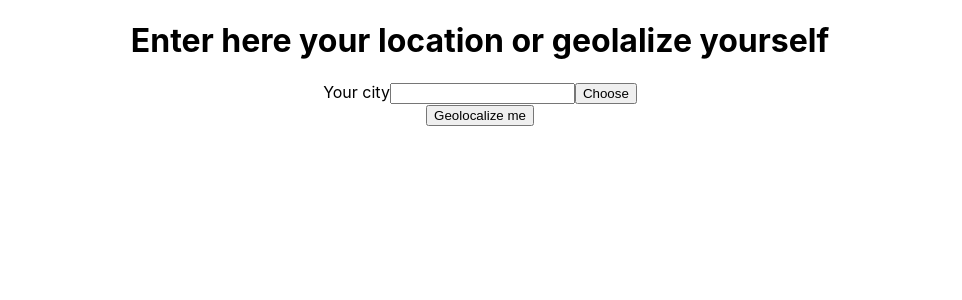
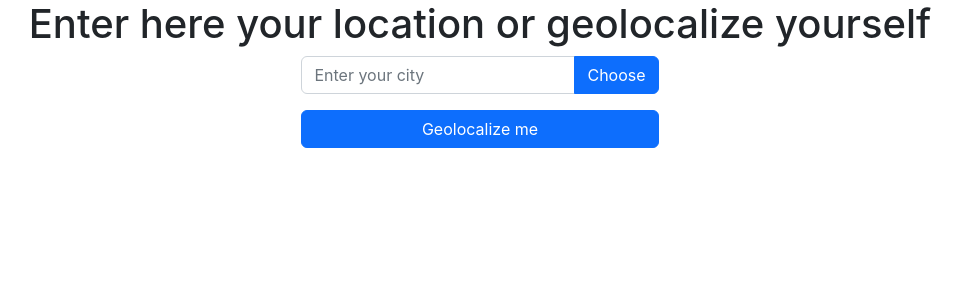
Before and after one commit to guillaumepotier/interactivity-map, a React (Create React App) app: page /answer in a window 1280 px wide. Shown: the top 300 px of the page, without its empty margins (160-1122 px from the left). Built offline with nearby package versions, Linux system fonts and the light colour scheme; what ably would draw is missing.

Commit message:
add bootstrap js and css and style input and geo button

```diff
--- a/public/index.html
+++ b/public/index.html
@@ -5,16 +5,19 @@
     <link rel="icon" href="%PUBLIC_URL%/favicon.ico" />
     <meta name="viewport" content="width=device-width, initial-scale=1" />
     <meta name="theme-color" content="#000000" />
-    <meta
-      name="description"
-      content="Web site created using create-react-app"
-    />
+    <meta name="description" content="Web site created using create-react-app" />
     <link rel="apple-touch-icon" href="%PUBLIC_URL%/logo192.png" />
     <!--
       manifest.json provides metadata used when your web app is installed on a
       user's mobile device or desktop. See https://developers.google.com/web/fundamentals/web-app-manifest/
     -->
     <link rel="manifest" href="%PUBLIC_URL%/manifest.json" />
+    <link
+      href="https://cdn.jsdelivr.net/npm/bootstrap@5.2.1/dist/css/bootstrap.min.css"
+      rel="stylesheet"
+      integrity="sha384-iYQeCzEYFbKjA/T2uDLTpkwGzCiq6soy8tYaI1GyVh/UjpbCx/TYkiZhlZB6+fzT"
+      crossorigin="anonymous"
+    />
     <!--
       Notice the use of %PUBLIC_URL% in the tags above.
       It will be replaced with the URL of the `public` folder during the build.
@@ -39,5 +42,10 @@
       To begin the development, run `npm start` or `yarn start`.
       To create a production bundle, use `npm run build` or `yarn build`.
     -->
+    <script
+      src="https://cdn.jsdelivr.net/npm/bootstrap@5.2.1/dist/js/bootstrap.bundle.min.js"
+      integrity="sha384-u1OknCvxWvY5kfmNBILK2hRnQC3Pr17a+RTT6rIHI7NnikvbZlHgTPOOmMi466C8"
+      crossorigin="anonymous"
+    ></script>
   </body>
 </html>
--- a/src/Answer.js
+++ b/src/Answer.js
@@ -5,10 +5,9 @@ import Input from "./Answer/Input";
 
 const Answer = () => {
   return (
-    <div className="Answer">
-      <h1>Enter here your location or geolalize yourself</h1>
-
-      <div className="root">
+    <div style={{ height: "100%" }} className="d-flex flex-column justify-content-center align-items-center">
+      <h1 className="mb-2">Enter here your location or geolocalize yourself</h1>
+      <div className="">
         <Input />
         <GeoButton />
       </div>
--- a/src/Answer/GeoButton.js
+++ b/src/Answer/GeoButton.js
@@ -3,21 +3,36 @@ import { channel } from "../realtime";
 import { getCityName } from "./service";
 
 const GeoButton = () => {
+  const [localize, setLocalize] = useState(false);
   const getPosition = () => {
     return new Promise((resolve, reject) => navigator.geolocation.getCurrentPosition(resolve, reject));
   };
 
-  const handleGeocalize = async () => {
+  const handleGeolocalize = async () => {
     try {
       const { coords } = await getPosition();
       const { latitude, longitude } = coords;
 
       const res = await getCityName(longitude, latitude);
       channel.publish("update", { lng: longitude, lat: latitude, city: res.features[0].place_name });
+      setLocalize(true);
     } catch (err) {}
   };
 
-  return <button onClick={handleGeocalize}>Geolocalize me</button>;
+  return (
+    <div className="d-flex flex-column">
+      <button type="button" className="btn btn-primary mb-5" onClick={handleGeolocalize}>
+        Geolocalize me
+      </button>
+
+      {localize && (
+        <div style={{ position: "fixed", bottom: "5px" }} class="alert alert-success alert-dismissible fade show" role="alert">
+          <strong>You are</strong> Geolocalized
+          <button type="button" class="btn-close" data-bs-dismiss="alert" aria-label="Close"></button>
+        </div>
+      )}
+    </div>
+  );
 };
 
 export default GeoButton;
--- a/src/Answer/Input.js
+++ b/src/Answer/Input.js
@@ -24,13 +24,12 @@ const Input = () => {
   };
 
   return (
-    <div>
-      <div>
-        <label htmlFor="city" className="label">
-          Your city
-          {autocompleteErr && <span>{autocompleteErr}</span>}
-        </label>
+    <div className="">
+      {autocompleteErr && <span>{autocompleteErr}</span>}
+
+      <div className="input-group mb-3">
         <input
+          class="form-control"
           list="places"
           type="text"
           id="city"
@@ -40,13 +39,16 @@ const Input = () => {
           required
           pattern={autocompleteCities.join("|")}
           autoComplete="off"
+          placeholder="Enter your city"
         />
         <datalist id="places">
           {autocompleteCities.map((city, i) => (
             <option key={i}>{city}</option>
           ))}
         </datalist>
-        <button onClick={handleGeo}>Choose</button>
+        <button type="button" className="btn btn-primary" onClick={handleGeo}>
+          Choose
+        </button>
       </div>
     </div>
   );
--- a/src/index.css
+++ b/src/index.css
@@ -1,13 +1,11 @@
 body {
   margin: 0;
-  font-family: -apple-system, BlinkMacSystemFont, 'Segoe UI', 'Roboto', 'Oxygen',
-    'Ubuntu', 'Cantarell', 'Fira Sans', 'Droid Sans', 'Helvetica Neue',
+  font-family: -apple-system, BlinkMacSystemFont, "Segoe UI", "Roboto", "Oxygen", "Ubuntu", "Cantarell", "Fira Sans", "Droid Sans", "Helvetica Neue",
     sans-serif;
   -webkit-font-smoothing: antialiased;
   -moz-osx-font-smoothing: grayscale;
 }
 
 code {
-  font-family: source-code-pro, Menlo, Monaco, Consolas, 'Courier New',
-    monospace;
+  font-family: source-code-pro, Menlo, Monaco, Consolas, "Courier New", monospace;
 }
```
